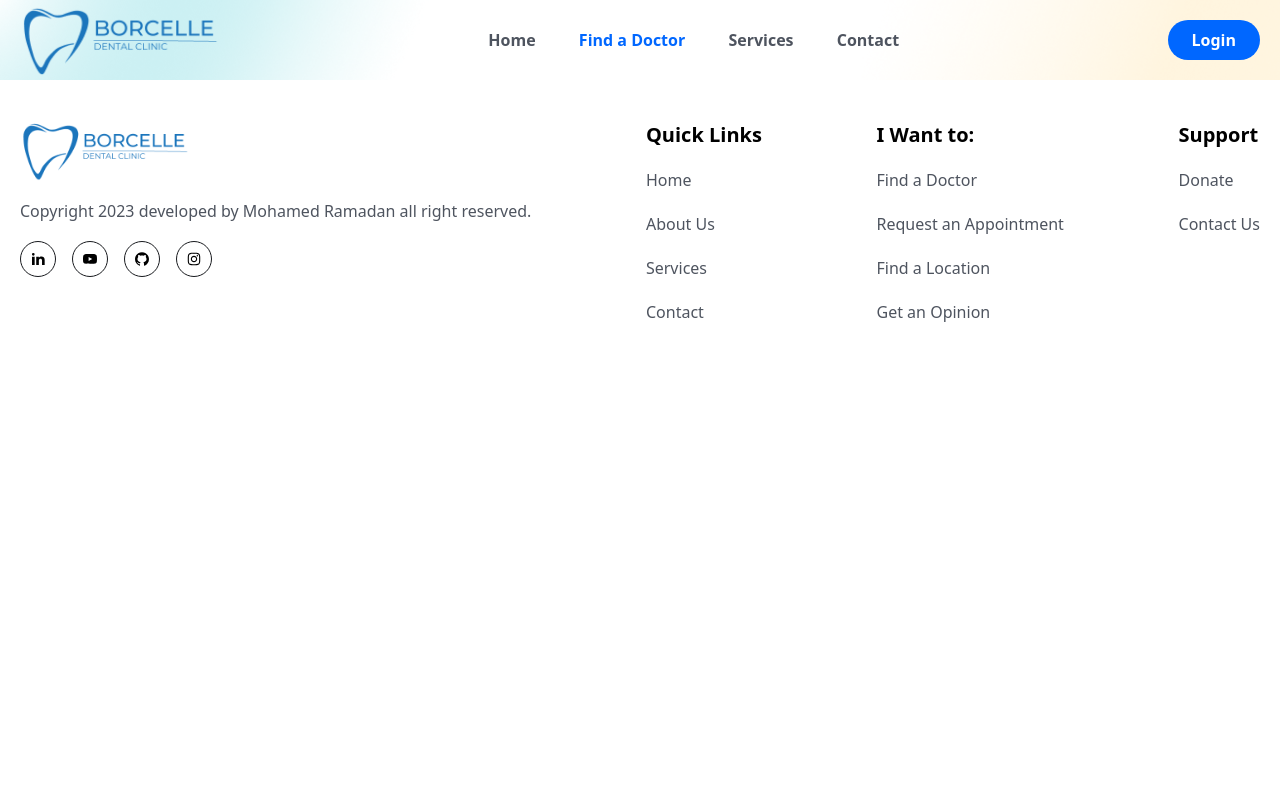
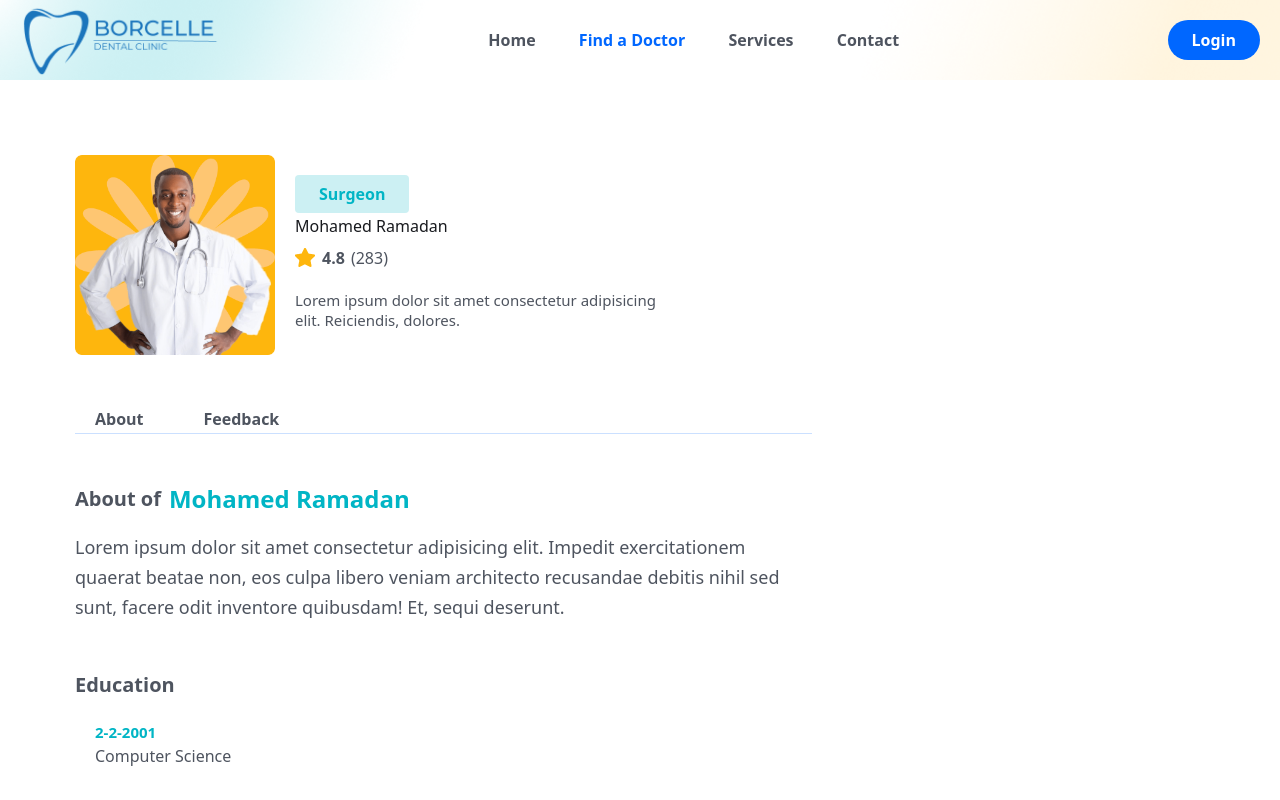
Before and after one commit to MentalStrange/Dental-Clinic, a React (Vite) app in the folder FrontEnd/: page /doctors/1 in a window 1280 px wide. Shown: the top 800 px of the page. Built offline with nearby package versions, Linux system fonts and the light colour scheme; the HTML template or start-up script is replaced by a standard one.

Commit message:
finish the pages of heading, work on doctors details

```diff
--- a/FrontEnd/src/components/Footer/footer.jsx
+++ b/FrontEnd/src/components/Footer/footer.jsx
@@ -81,7 +81,7 @@ function Footer() {
             <div>
               <img src={logo} alt="" className="w-[170px]" />
               <p className="text-[16px] leading-7 font-[400] text-textColor mt-4  ">
-                Copyright {year} developed by Mohamed Ramadan all right
+                Copyright&copy; {year} developed by Mohamed Ramadan all right
                 reserved.
               </p>
 
--- /dev/null
+++ b/FrontEnd/src/pages/Doctors/doctorAbout.jsx
@@ -0,0 +1,38 @@
+function DoctorAbout() {
+  return (
+    <>
+      <div>
+        <h3 className="text-[20px] leading-[30px] text-textColor font-semibold flex items-center gap-2  ">
+          About of{" "}
+          <span className="text-irisBlueColor font-bold text-[24px] leading-6 ">
+            Mohamed Ramadan{" "}
+          </span>
+        </h3>
+        <p className="text__para">
+          Lorem ipsum dolor sit amet consectetur adipisicing elit. Impedit
+          exercitationem quaerat beatae non, eos culpa libero veniam architecto
+          recusandae debitis nihil sed sunt, facere odit inventore quibusdam!
+          Et, sequi deserunt.
+        </p>
+
+        <div className="mt-12">
+          <h3 className="text-[20px] leading-[30px] text-textColor font-semibold">
+            Education{" "}
+          </h3>
+          <ul className="pt-4 md:p-5">
+            <li className="flex flex-col sm:flex-row sm:justify-between sm:items-end md:gap-5 mb-[30px] ">
+              <div>
+                <span className="text-irisBlueColor text-[15px] leading-6 font-semibold">
+                  2-2-2001
+                </span>
+                <p className="text-textColor"> Computer Science</p>
+              </div>
+            </li>
+          </ul>
+        </div>
+      </div>
+    </>
+  );
+}
+
+export default DoctorAbout;
--- a/FrontEnd/src/pages/Doctors/doctorDetails.jsx
+++ b/FrontEnd/src/pages/Doctors/doctorDetails.jsx
@@ -1,7 +1,69 @@
+import { useState } from "react";
+import doctorImg from "./../../assets/img/doctor-img01.png";
+import starIcon from "./../../assets/img/Star.png";
+import DoctorAbout from "./doctorAbout";
+import DoctorFeedback from "./doctorFeedback";
 function DoctorDetails() {
+  const [tab, setTab] = useState("about");
   return (
     <>
-      <h1>Doctor Details</h1>
+      <section>
+        <div className="container max-w-[1170px] mx-auto">
+          <div className="grid md:grid-cols-3 gap-[50px]">
+            <div className="md:col-span-2">
+              <div className="flex items-center gap-5 ">
+                <figure className="max-w-[200px] max-h-[200px] ">
+                  <img src={doctorImg} alt="" />
+                </figure>
+                <div className="">
+                  <span className="bg-[#ccf0f3] text-irisBlueColor py-1 px-6 lg:py-2 lg:px-6 text-[12px] leading-4 lg:text-[16px] lg:leading-7 font-semibold rounded">
+                    Surgeon
+                  </span>
+                  <h3 className="text-headingColor leading-9">
+                    Mohamed Ramadan
+                  </h3>
+                  <div className="flex items-center gap-[6px] ">
+                    <span className="flex items-center gap-[6px] text-[14px] leading-5 lg:text-[16px] lg:leading-7 font-semibold text-textColor ">
+                      <img src={starIcon} alt="" /> 4.8
+                    </span>
+                    <span className="text-[14px] leading-5 lg:text-[16px] lg:leading-7 text-textColor">
+                      (283)
+                    </span>
+                  </div>
+                  <p className="text__para text-[14px] leading-5 md:text-[15px] lg:max-w-[390px] ">
+                    Lorem ipsum dolor sit amet consectetur adipisicing elit.
+                    Reiciendis, dolores.
+                  </p>
+                </div>
+              </div>
+              <div className="mt-[50px] border-b border-solid border-[#0066ff34]">
+                <button
+                  onClick={() => setTab("about")}
+                  className={`${
+                    tab == "feedback" &&
+                    "border-b border-solid border-primaryColor"
+                  }py-2 px-5 mr-5 text-[16px] leading-7 text-textColor font-semibold `}
+                >
+                  About
+                </button>
+                <button
+                  onClick={() => setTab("feedback")}
+                  className={`${
+                    tab == "feedback" &&
+                    "border-b border-solid border-primaryColor"
+                  }py-2 px-5 mr-5 text-[16px] leading-7 text-textColor font-semibold `}
+                >
+                  Feedback
+                </button>
+              </div>
+              <div className="mt-[50px]">
+                {tab == "about" && <DoctorAbout />}
+                {tab == "feedback" && <DoctorFeedback />}
+              </div>
+            </div>
+          </div>
+        </div>
+      </section>
     </>
   );
 }
--- /dev/null
+++ b/FrontEnd/src/pages/Doctors/doctorFeedback.jsx
@@ -0,0 +1,5 @@
+function DoctorFeedback() {
+  return <></>;
+}
+
+export default DoctorFeedback;
--- a/FrontEnd/src/pages/Doctors/doctors.jsx
+++ b/FrontEnd/src/pages/Doctors/doctors.jsx
@@ -1,7 +1,49 @@
+import { doctors } from "../../assets/data/doctors";
+import DoctorCard from "../../components/doctors/doctorCard";
+import Feedback from "../../components/feedback/feedback";
+
 function Doctors() {
   return (
     <>
-      <h1>Doctors</h1>
+      <section className="bg-[#fff9ea] ">
+        <div className="container text-center">
+          <h2 className="heading">Find a Doctor</h2>
+        </div>
+        <div className="max-w-[570px] mt-[30px]  mx-auto bg-[0066ff2c] rounded-md flex items-center justify-between">
+          <input
+            type="search"
+            name=""
+            id=""
+            className="py-4 pl-4 pr-2 bg-slate-200 w-full focus-outline-none cursor-pointer placeholder:text-textColor"
+            placeholder="Search a Doctor"
+          />
+          <button className="btn mt-0 rounded-[0px] rounded-r-md">
+            Search
+          </button>
+        </div>
+      </section>
+      <section>
+        <div className="container">
+          <div className="grid grid-cols-1 sm:grid-cols-2 md:grid-cols-3 lg:grid-cols-4 gap-5">
+            {doctors.map((doctor) => {
+              return <DoctorCard doctor={doctor} key={doctor.id} />;
+            })}
+          </div>
+        </div>
+      </section>
+      <hr className="container border border-solid border-primaryColor" />
+      <section>
+        <div className="container">
+          <div className="xl:w-[470px] mx-auto">
+            <h2 className="heading text-center">What Patient`s Says</h2>
+            <p className="text__para text-center">
+              World-class care for everyone. Our health system offers unmatched,
+              expert health care.
+            </p>
+          </div>
+          <Feedback />
+        </div>
+      </section>
     </>
   );
 }
--- a/FrontEnd/src/pages/services.jsx
+++ b/FrontEnd/src/pages/services.jsx
@@ -1,7 +1,18 @@
+import { services } from "../assets/data/services";
+import ServicesCard from "../components/services/servicesCard";
+
 function Services() {
   return (
     <>
-      <h1>Services</h1>
+      <section>
+        <div className="container">
+          <div className="grid grid-cols-1 md:grid-cols-2 lg:grid-cols-3 gap-5 lg:gap-[30px]">
+            {services.map((item, index) => {
+              return <ServicesCard item={item} index={index} key={index} />;
+            })}
+          </div>
+        </div>
+      </section>
     </>
   );
 }
--- a/FrontEnd/src/routes/routers.jsx
+++ b/FrontEnd/src/routes/routers.jsx
@@ -12,7 +12,7 @@ function Routers() {
       <Routes>
         <Route path="/" element={<Home />} />
         <Route path="/doctors" element={<Doctors />} />
-        <Route path="/doctorDetails" element={<DoctorDetails />} />
+        <Route path="/doctors/1" element={<DoctorDetails />} />
         <Route path="/login" element={<Login />} />
         <Route path="/register" element={<SignUp />} />
         <Route path="/contact" element={<Contact />} />
```
